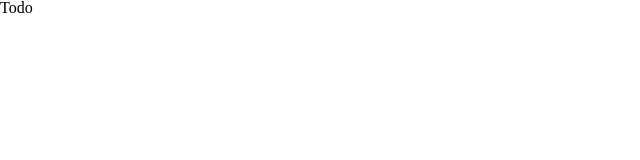
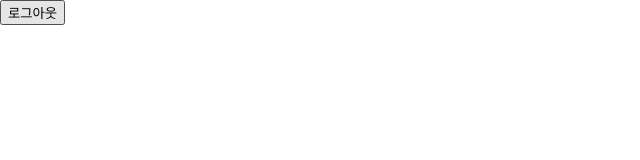
Before and after one commit to KanghoYoo/wanted-pre-onboarding-challenge-fe-1, a React (Create React App) app: page /Todo in a window 1280 px wide. Shown: the top 160 px of the page, without its empty margins (0-640 px from the left). Built offline with nearby package versions, Linux system fonts and the light colour scheme.

Commit message:
Add: Todo 컴포넌트 로그아웃 기능 구현

```diff
--- a/src/todo/todo.tsx
+++ b/src/todo/todo.tsx
@@ -1,7 +1,17 @@
-import React from 'react';
+import React from "react";
+import { useNavigate } from "react-router";
 
 function Todo() {
-  return <div>Todo</div>;
+  const navigate = useNavigate();
+  const onClickLogout = () => {
+    localStorage.removeItem("token");
+    navigate("/login");
+  };
+  return (
+    <div>
+      <button onClick={onClickLogout}>로그아웃</button>
+    </div>
+  );
 }
 
 export default Todo;
```
